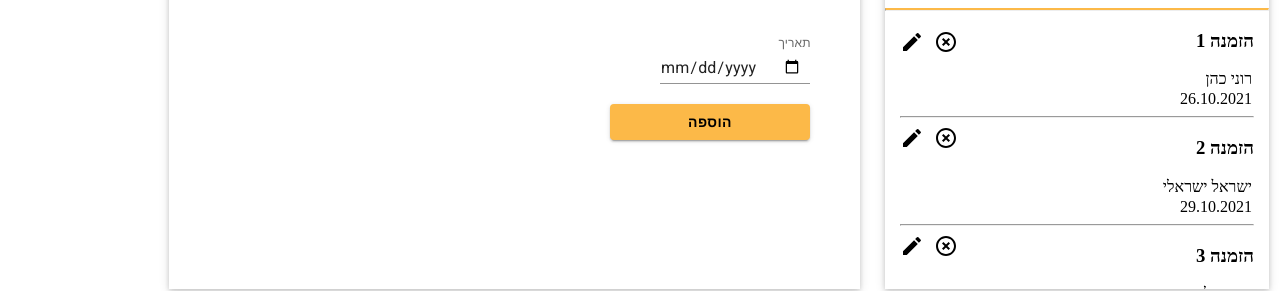
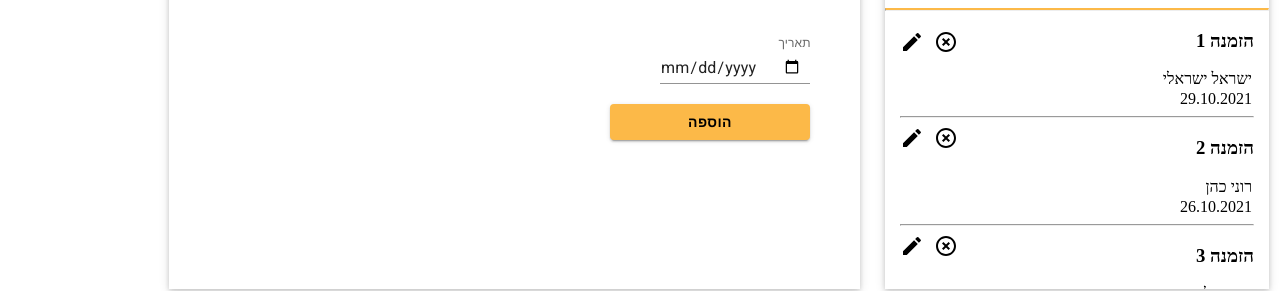
Before and after one commit to asaf6024/Reservation-System, a React (Create React App) app: page / in a window 1280 px wide. Shown: the part 309-600 px from the top of the page. Built offline with nearby package versions, Linux system fonts and the light colour scheme; data requests are answered from the project's data file.

Commit message:
Update Reservations.js

```diff
--- a/src/components/Reservations/Reservations.js
+++ b/src/components/Reservations/Reservations.js
@@ -69,10 +69,11 @@ const Reservations = ({ setReservations, reservations, getSelectedReservation, i
                                     || res.dateOfReservation.includes(search)
                                 )
                                     return res;
-                            }).sort((a, b) => {
+                            })
+                            .sort((a, b) => {
                                 return sortType === 'newFirst' ?
                                     new Date(b.dateOfReservation) - new Date(a.dateOfReservation)
-                                    : new Date(a.dateOfReservation) - new Date(b.dateOfReservation)
+                                    : sortType !== null && new Date(a.dateOfReservation) - new Date(b.dateOfReservation)
                             })
                     }
                     getSelectedReservation={getSelectedReservation}
```
